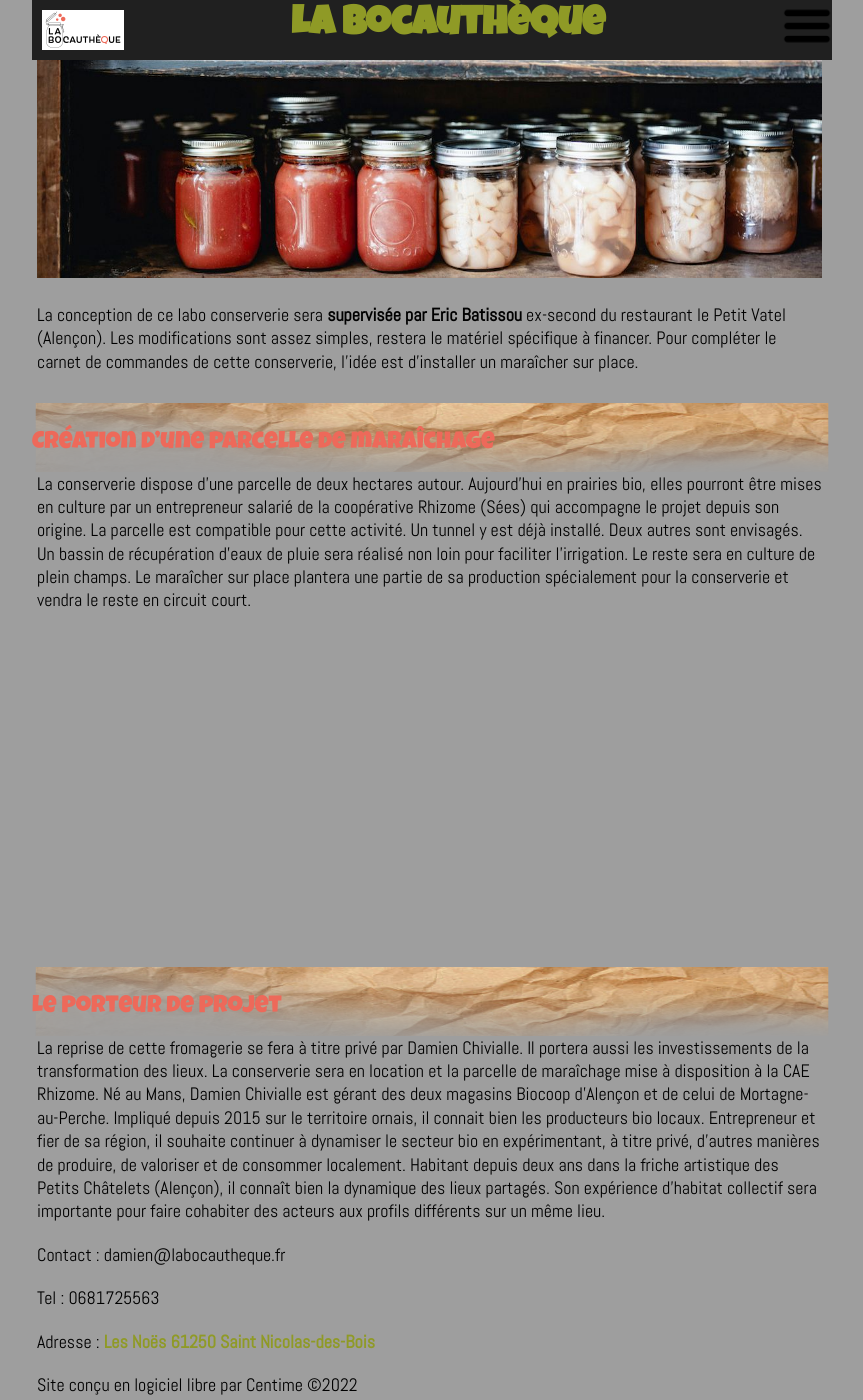
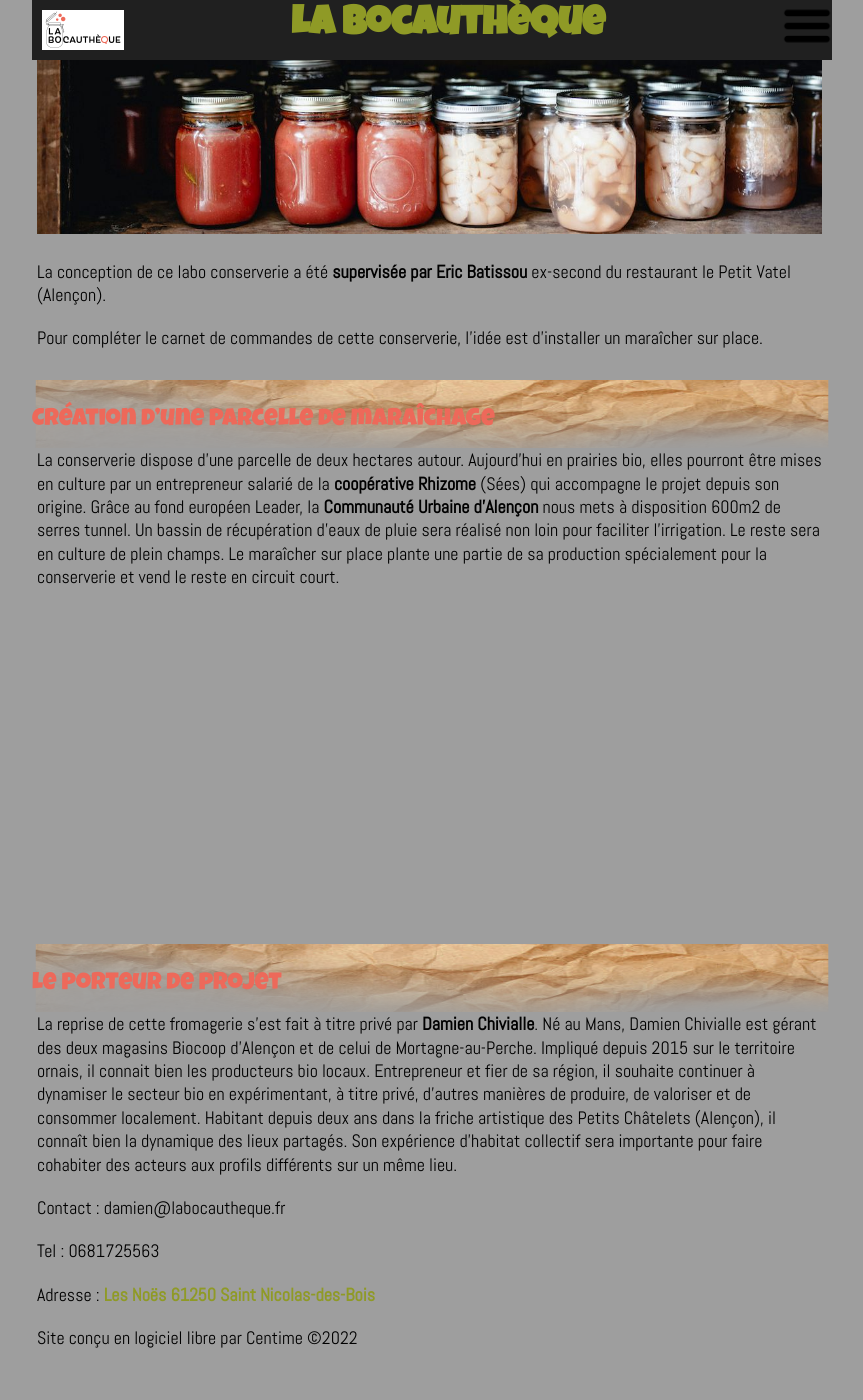
Before and after one commit to DamienChivialle/bocautheque, a Jekyll site: the page built from pages/index.md, in a window 1280 px wide and 1400 px high, scrolled down 2508 px. Shown: the whole window, without its empty margins (208-1071 px from the left). Built offline with Jekyll 4.4.1, drawn with Linux system fonts in a browser that asks for light colours; some of the changed text lies outside the part shown.

Commit message:
Update index.md

```diff
--- a/pages/index.md
+++ b/pages/index.md
@@ -8,21 +8,15 @@
 ---
 
 
-## Bienvenue!
+## Bienvenue
 
-Nous nous situons à l'orée de la forêt domaniale d'Ecouves (61). Sur 2hA nous produisont des fruits & légumes de manière biologique. Dans la grange nous transformons notre production et celles de nos voisins. Venez découvrir notre territoire et expérimenter avec nous des nouvelles formes de productions et d'organisation.
+Nous nous sommes en lisière de la forêt domaniale d'Ecouves (61). Sur 2hA nous produisont des fruits & légumes de manière biologique. Dans la grange nous transformons notre production et celle de nos voisins. Venez découvrir notre territoire et expérimenter avec nous des nouvelles formes de productions,  d'organisation, d'échanges...
 
 ![organisation du lieu](https://damienchivialle.github.io/bocautheque/assets/img/organigramme-bocautheque.png)
 
-## Génèse
+## Génèse du lieu
 
-Jusqu’à aujourd’hui la grange située au lieu-dit [Les Noës à Saint Nicolas-des-Bois (61)](https://www.google.com/maps/place/Les+No%C3%ABs,+61250+Saint-Nicolas-des-Bois/data=!4m2!3m1!1s0x4809e20eb4ca68c7:0xa1bfde62ea680501?sa=X&ved=2ahUKEwjbtbakwaT1AhWHBGMBHYHHDksQ8gF6BAgPEAE) abritait la [Fromagerie
-d’Ecouves](https://brebisdecouves.fr/). En 2011 Stéphane Coullard reprit l’exploitation de Gianni Fortunato et y construisit une
-fromagerie. C’est ainsi que les pâturages autour sont labellisés bio depuis 1980. Ce sont des terres bio
-historiques de la région. L’objectif est qu’elles le restent.
-Aujourd’hui **la fromagerie déménage et s’installe 1 km plus loin** à la Saussaye, dans un local plus grand. En
-effet Stéphane Coulard a acquis cette ferme en 2018 et s’est agrandi. Aujourd’hui il souhaite garder les
-pâturages mais vendre la grange des Noës avec 2ha autour.
+Jusqu’à aujourd’hui la grange située au lieu-dit [Les Noës à Saint Nicolas-des-Bois (61)](https://www.google.com/maps/place/Les+No%C3%ABs,+61250+Saint-Nicolas-des-Bois/data=!4m2!3m1!1s0x4809e20eb4ca68c7:0xa1bfde62ea680501?sa=X&ved=2ahUKEwjbtbakwaT1AhWHBGMBHYHHDksQ8gF6BAgPEAE) abritait la [Fromagerie d’Ecouves](https://brebisdecouves.fr/). En 2011 Stéphane Coullard reprit l’exploitation de Gianni Fortunato et y construisit une fromagerie. C’est ainsi que les pâturages autour sont labellisés bio depuis 1980. Ce sont des terres bio historiques de la région. L’objectif est qu’elles le restent. Aujourd’hui **la fromagerie déménage et s’installe 1 km plus loin** à la Saussaye, dans un local plus grand. En effet Stéphane Coulard a acquis cette ferme en 2018 et s’est agrandi. Aujourd’hui il a gardé les pâturages mais nous a cédé la grange des Noës avec 2ha autour.
 
 ![façade de la grange](https://damienchivialle.github.io/bocautheque/assets/img/les-noes-streetview.png)
 
@@ -30,48 +24,29 @@
 
 ## Transformation de la fromagerie en conserverie
 
-Dans la grange, **la fromagerie fait 80m2**. Elle est labellisée en labo CE. L’objectif est de la transformer en
-labo conserverie. En effet plusieurs producteurs bio autour pourraient la louer pour **valoriser leurs
-productions et y faire des conserves**:
+Dans la grange, la fromagerie fait 80m2. Elle est labellisée en labo CE. L’objectif est de la transformer en labo conserverie. En effet plusieurs producteurs bio autour pourraient la louer pour valoriser leurs productions et y faire des conserves : [voir la liste complète de tous nos bio-voisins](https://centime.github.io/bocautheque/fournisseurs).
 
-Voir la liste complète de tous les [Fournisseurs et Partenaire](https://centime.github.io/bocautheque/fournisseurs)
-
-Le **Bio en Herbe**, restaurant associatif du centre-ville d’Alençon, pourrait aussi venir y préparer une partie de ses plats ainsi que ses prestations de traiteur, leur cuisine rue aux Sieurs étant trop petite. De plus en ayant plus place pour cuisiner l’association pourrait accepter les invendus des
-deux magasins Biocoop d’Alençon qui leur en feraient don pour éviter le gaspillage alimentaire.
+Par exemple, le **Bio en Herbe**, restaurant associatif du centre-ville d’Alençon, vient y préparer une partie de ses plats ainsi que ses prestations de traiteur, leur cuisine rue aux Sieurs étant trop petite. De plus en ayant plus place pour cuisiner cette association pourrait accepter les invendus des deux magasins Biocoop d’Alençon qui leur en feraient don pour éviter le gaspillage alimentaire.
 
 Pour résumer, cette conserverie permettrait de **dynamiser le tissu bio de ce secteur**.
 
 ![étagère de bocaux](https://damienchivialle.github.io/bocautheque/assets/img/bocaux_fond1.jpg)
 
-La conception de ce labo conserverie sera **supervisée par Eric Batissou** ex-second du restaurant le Petit
-Vatel (Alençon). Les modifications sont assez simples, restera le matériel spécifique à financer.
+La conception de ce labo conserverie a été **supervisée par Eric Batissou** ex-second du restaurant le Petit
+Vatel (Alençon).
+
 Pour compléter le carnet de commandes de cette conserverie, l’idée est d’installer un maraîcher sur place.
 
 
 ## Création d’une parcelle de maraîchage
 
-La conserverie dispose d’une parcelle de deux hectares autour. Aujourd’hui en prairies bio, elles pourront
-être mises en culture par un entrepreneur salarié de la coopérative Rhizome (Sées) qui accompagne le
-projet depuis son origine. La parcelle est compatible pour cette activité. Un tunnel y est déjà installé. Deux
-autres sont envisagés. Un bassin de récupération d’eaux de pluie sera réalisé non loin pour faciliter
-l’irrigation. Le reste sera en culture de plein champs.
-Le maraîcher sur place plantera une partie de sa production spécialement pour la conserverie et vendra le
-reste en circuit court.
+La conserverie dispose d’une parcelle de deux hectares autour. Aujourd’hui en prairies bio, elles pourront être mises en culture par un entrepreneur salarié de la **coopérative Rhizome** (Sées) qui accompagne le projet depuis son origine. Grâce au fond européen Leader, la **Communauté Urbaine d'Alençon** nous mets à disposition 600m2 de serres tunnel. Un bassin de récupération d’eaux de pluie sera réalisé non loin pour faciliter l’irrigation. Le reste sera en culture de plein champs. Le maraîcher sur place plante une partie de sa production spécialement pour la conserverie et vend le reste en circuit court.
 
 ![panier de légumes](https://damienchivialle.github.io/bocautheque/assets/img/fond-agriculture4.jpg)
 
 ## Le porteur de projet
 
-La reprise de cette fromagerie se fera à titre privé par Damien Chivialle. Il portera aussi les investissements
-de la transformation des lieux. La conserverie sera en location et la parcelle de maraîchage mise à
-disposition à la CAE Rhizome.
-Né au Mans, Damien Chivialle est gérant des deux magasins Biocoop d’Alençon et de celui de Mortagne-
-au-Perche. Impliqué depuis 2015 sur le territoire ornais, il connait bien les producteurs bio locaux.
-Entrepreneur et fier de sa région, il souhaite continuer à dynamiser le secteur bio en expérimentant, à titre
-privé, d’autres manières de produire, de valoriser et de consommer localement.
-Habitant depuis deux ans dans la friche artistique des Petits Châtelets (Alençon), il connaît bien la
-dynamique des lieux partagés. Son expérience d'habitat collectif sera importante pour faire cohabiter des
-acteurs aux profils différents sur un même lieu.
+La reprise de cette fromagerie s'est fait à titre privé par **Damien Chivialle**. Né au Mans, Damien Chivialle est gérant des deux magasins Biocoop d’Alençon et de celui de Mortagne-au-Perche. Impliqué depuis 2015 sur le territoire ornais, il connait bien les producteurs bio locaux. Entrepreneur et fier de sa région, il souhaite continuer à dynamiser le secteur bio en expérimentant, à titre privé, d’autres manières de produire, de valoriser et de consommer localement. Habitant depuis deux ans dans la friche artistique des Petits Châtelets (Alençon), il connaît bien la dynamique des lieux partagés. Son expérience d'habitat collectif sera importante pour faire cohabiter des acteurs aux profils différents sur un même lieu.
 
 
 Contact : damien@labocautheque.fr
```
